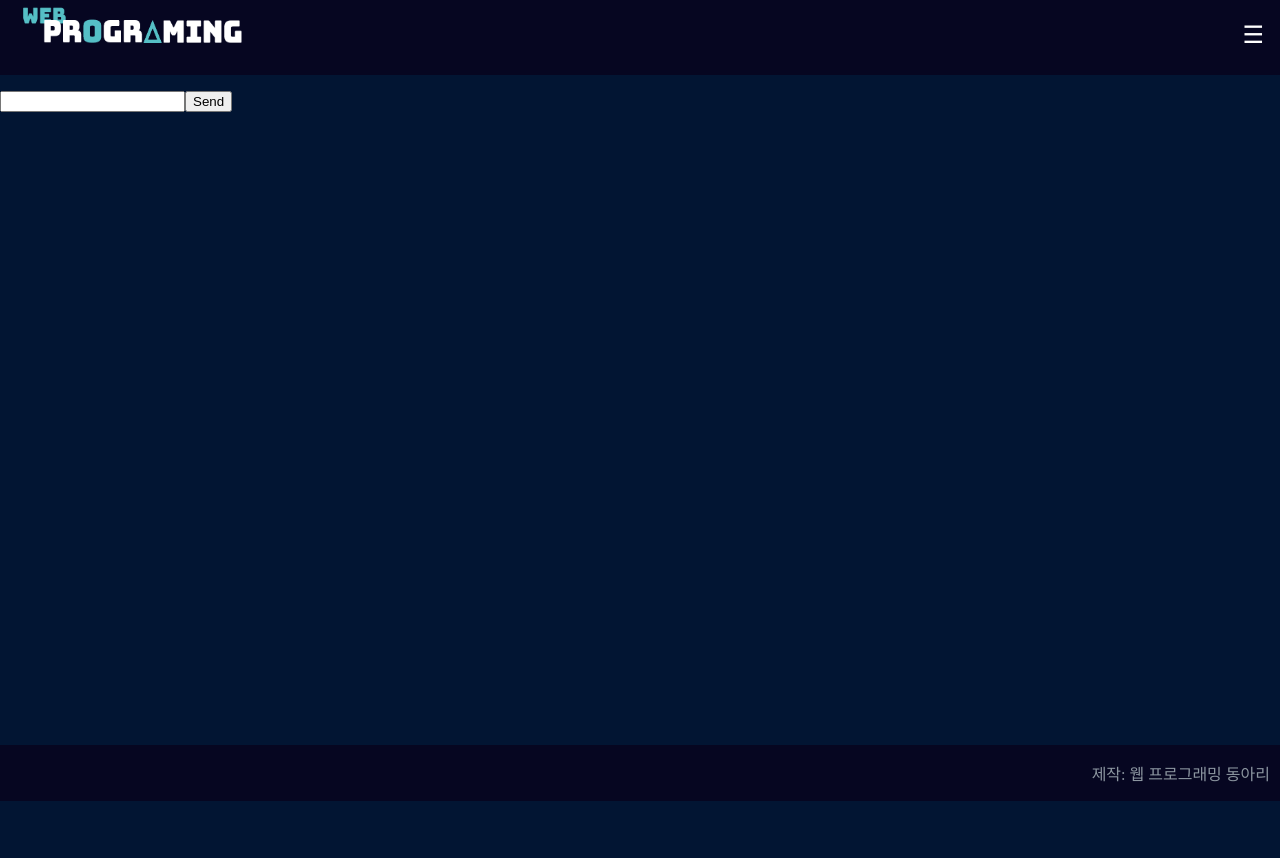
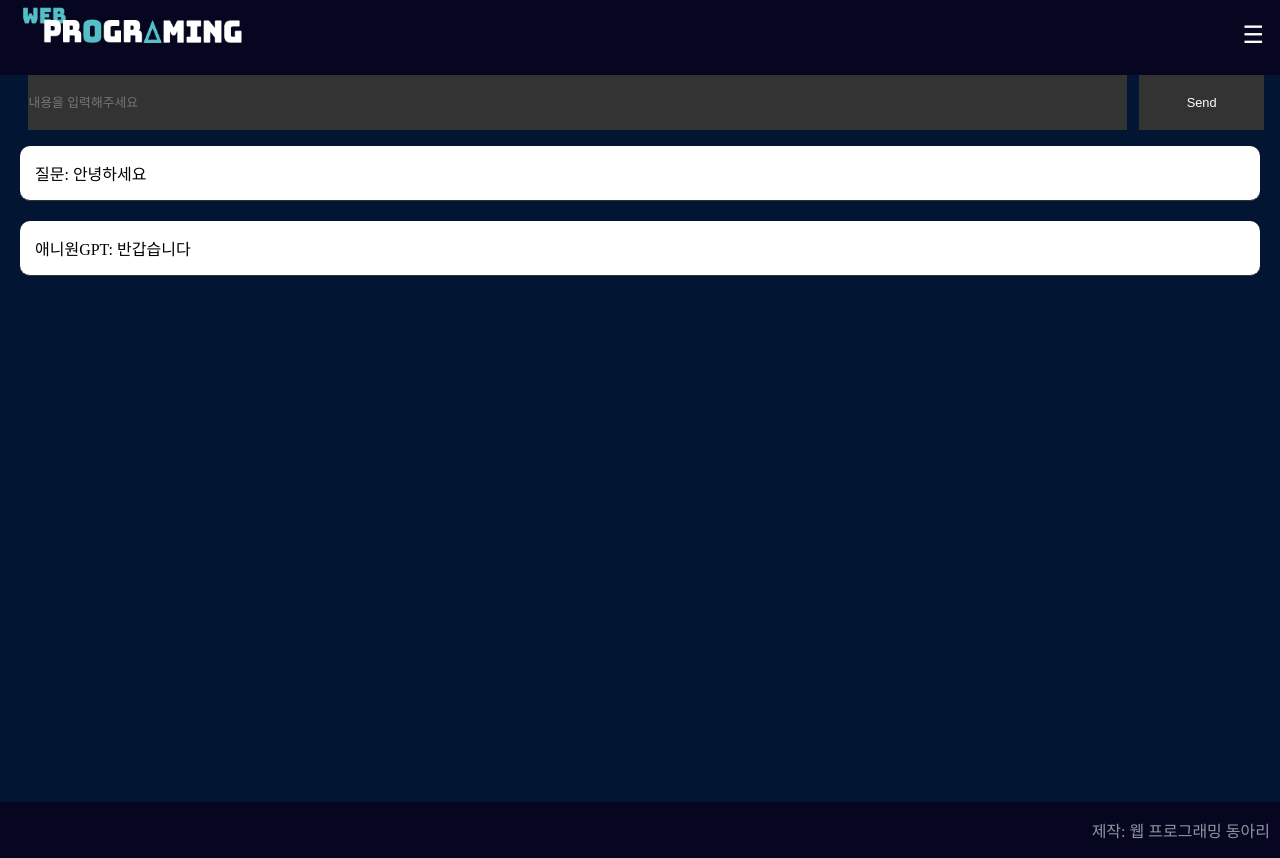
Before and after one commit to anione-web-club/AnioneWeb, a Next.js app: page /anione-gpt in a window 1280 px wide. Before the commit the page ends 801 px from the top, so only its background shows below. Built offline with nearby package versions, Linux system fonts and the light colour scheme.

Commit message:
애니원GPT 페이지 제작

```diff
--- a/src/components/chat/Chat.js
+++ b/src/components/chat/Chat.js
@@ -1,29 +1,32 @@
-'use client'
+"use client";
 
-import { useChat } from 'ai/react';
+import { useChat } from "ai/react";
+import styles from "@/styles/chat.module.css";
 
 export function Chat() {
   const { messages, input, handleInputChange, handleSubmit } = useChat({
-        api: '/anione-gpt/api',
+    api: "/anione-gpt/api",
+    initialMessages: [
+      { role: "user", content: "안녕하세요" },
+      { role: "assistant", content: "반갑습니다" },
+    ],
   });
 
   return (
-        <div>
-            <ul>
+    <div className={styles.container}>
+      <form onSubmit={handleSubmit} className={styles.form}>
+        <input value={input} onChange={handleInputChange} placeholder="내용을 입력해주세요" />
+
+        <button type="submit">Send</button>
+      </form>
+      <ul className={styles.messages}>
         {messages.map((m, index) => (
           <li key={index}>
-                        {m.role === 'user' ? 'User: ' : 'AI: '}
+            {m.role === "user" ? "질문: " : "애니원GPT: "}
             {m.content}
           </li>
         ))}
       </ul>
-
-            <form onSubmit={handleSubmit}>
-                <label>
-                    <input value={input} onChange={handleInputChange} />
-                </label>
-                <button type="submit">Send</button>
-            </form>
     </div>
   );
 }
--- /dev/null
+++ b/src/styles/chat.module.css
@@ -0,0 +1,48 @@
+.form {
+  display: flex;
+  width: 97.5%;
+  height: 100%;
+  margin: 0 auto;
+}
+
+.form input {
+  width: 88%;
+  height: 100%;
+  margin: 0 1%;
+  border: none;
+  outline: none;
+  padding: 20px 0;
+  font-size: 80%;
+  font-weight: 500;
+  background-color: #333;
+  color: #fff;
+}
+
+.form button {
+  width: 10%;
+  height: 100%;
+  padding: 20px 0;
+  border: 0;
+  outline: none;
+  background-color: #333;
+  color: #fff;
+  font-size: 80%;
+  font-weight: 500;
+  cursor: pointer;
+}
+
+.messages {
+  height: 80vh;
+  overflow-y: scroll;
+  padding: 0 20px;
+}
+
+.messages li {
+  list-style: none;
+  margin-bottom: 20px;
+  padding: 15px;
+  border-bottom: 1px solid #333;
+  border-radius: 10px;
+  background-color: white;
+  color: black;
+}
```
Lines whose indentation alone changed are shown as unchanged.
